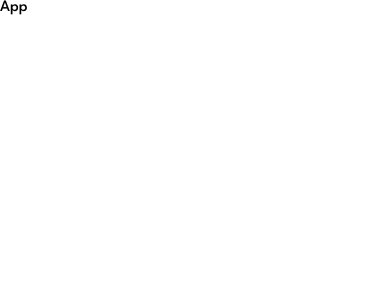
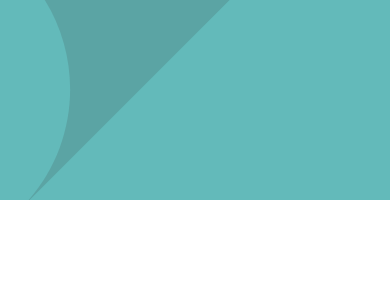
Before and after one commit to Sheriff-Oladimeji/job-listings, a React (Vite) app: page / in a window 390 px wide. Shown: the top 300 px of the page. Built offline with nearby package versions, Linux system fonts and the light colour scheme.

Commit message:
feat: add styles to header component

```diff
--- a/src/App.jsx
+++ b/src/App.jsx
@@ -1,8 +1,10 @@
-
+import Header from "./components/header/Header"
 
 const App = () => {
   return (
-    <div>App</div>
+    <div>
+      <Header/>
+    </div>
   )
 }
 
--- /dev/null
+++ b/src/components/header/Header.css
@@ -0,0 +1,15 @@
+.container {
+  background: url(../../assets/bg-header-desktop.svg) no-repeat center center/cover;
+  background-color: hsl(180, 29%, 50%);
+  height: 100px;
+  position: relative;
+  width: 100%;
+}
+
+@media screen and (max-width: 768px) {
+  .container {
+    background: url(../../assets/bg-header-mobile.svg) no-repeat center center/cover;
+    background-color: hsl(180, 29%, 50%);
+    height: 200px;
+  }
+}/*# sourceMappingURL=Header.css.map */
--- /dev/null
+++ b/src/components/header/Header.jsx
@@ -0,0 +1,14 @@
+
+import "./Header.css"
+const Header = () => {
+    return (
+      <header className="container">
+        {/* <div className="filter-values">
+          <input type="text" />
+          <button>Clear</button>
+        </div> */}
+      </header>
+    );
+}
+
+export default Header
--- /dev/null
+++ b/src/components/header/Header.scss
@@ -0,0 +1,39 @@
+@import "../variables/Variables.scss";
+.container{
+background: url(../../assets/bg-header-desktop.svg) no-repeat center center/cover;
+background-color: $DesaturatedDarkCyan;
+height: 100px;
+position: relative;
+width: 100%;
+}
+
+// .filter-values{
+// width: 80%;
+// margin-inline: auto;
+//     display: flex;
+//     align-items: center;
+//     background: white;
+//    position: relative;
+//    bottom: -50%;
+//    padding-block: 30px;
+// }
+// .filter-values input{
+//     width: 100%;
+//     padding: 10px;
+//     background-color: transparent;
+//     border: none;
+// }
+// .filter-values button{
+//     background: none;
+//     border: none;
+
+// }
+
+@media  screen and (max-width: 768px){
+    .container{
+background: url(../../assets/bg-header-mobile.svg) no-repeat center center/cover;
+background-color: $DesaturatedDarkCyan;
+height: 200px;
+
+}
+}
```
Also changed, not shown: 1 other file (tests, documents, lock files or other folders).
